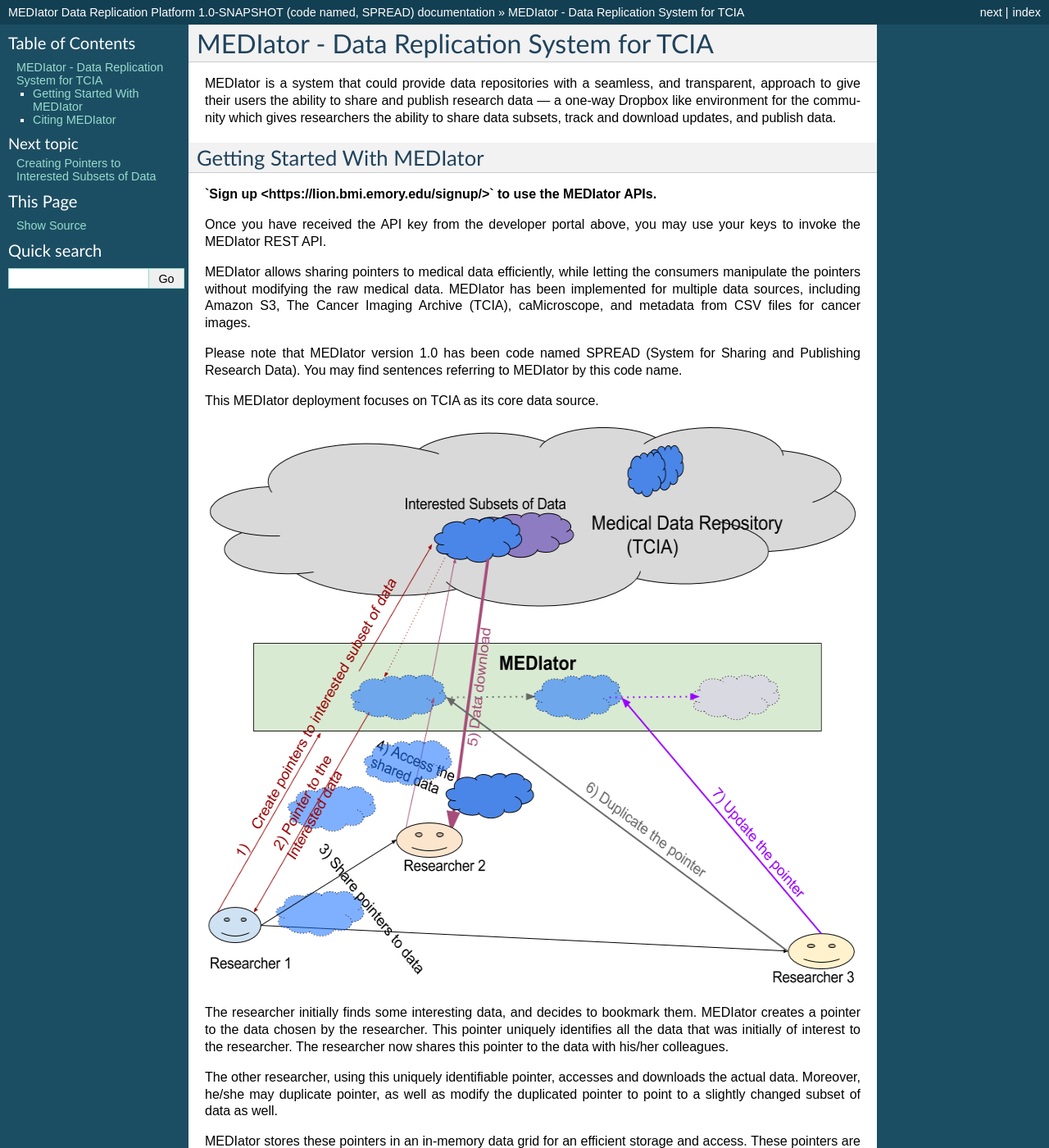
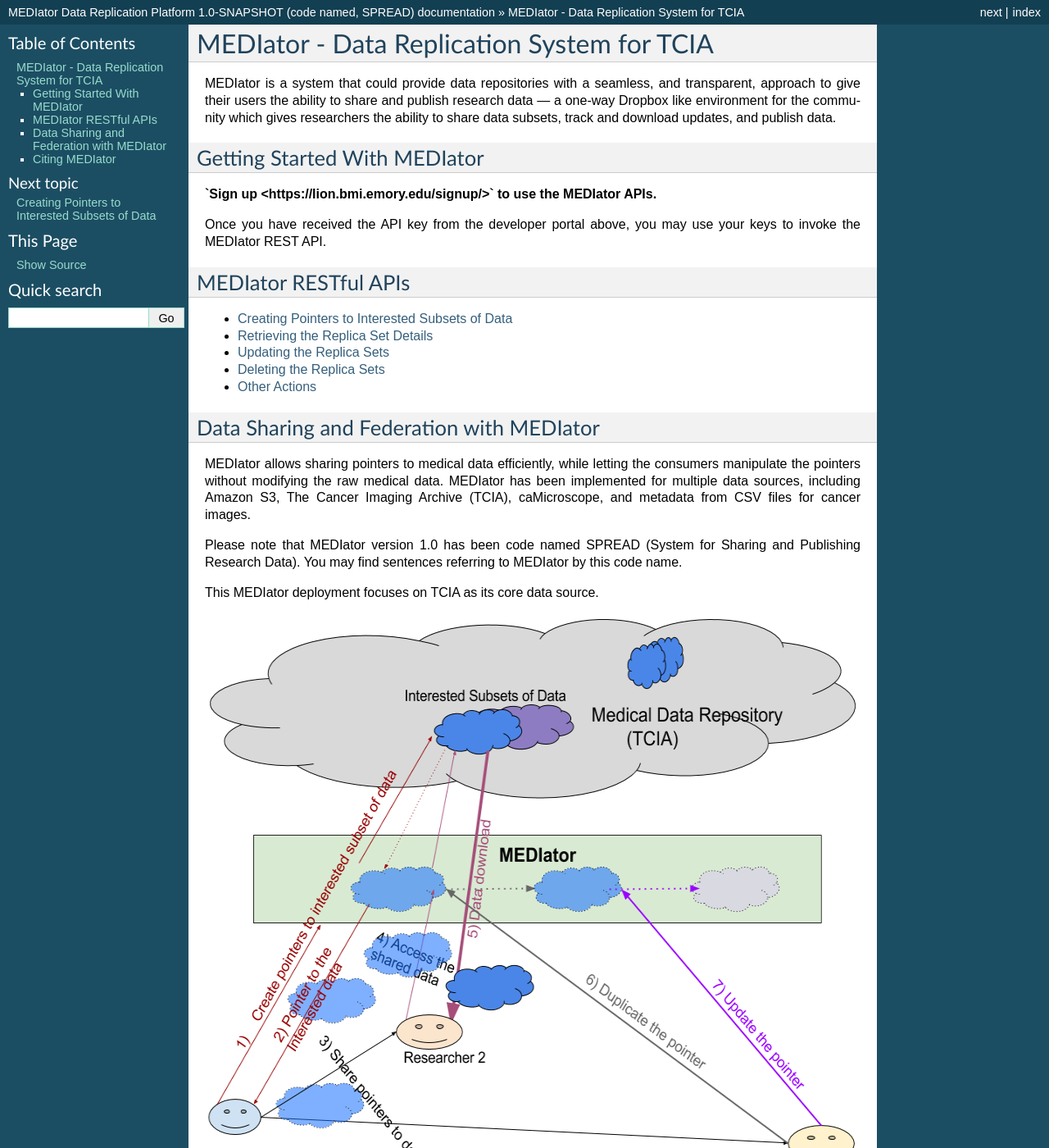
Before and after one commit to pradeeban/mediator, a Sphinx documentation site: the page built from docs/source/index.rst, in a window 1280 px wide and 1400 px high. Shown: the whole window at 82% size. Built offline with Sphinx 7.4.7, drawn with Linux system fonts in a browser that asks for light colours; some of the changed text lies outside the part shown.

```diff
--- a/docs/source/index.rst
+++ b/docs/source/index.rst
@@ -19,6 +19,22 @@
 
 Once you have received the API key from the developer portal above, you may use your keys to invoke the MEDIator REST API.
 
+
+MEDIator RESTful APIs
+#####################
+
+.. toctree::
+   :maxdepth: 1
+
+   sections/restapi/Create
+   sections/restapi/Retrieve
+   sections/restapi/Update
+   sections/restapi/Delete
+   sections/restapi/Other
+
+
+Data Sharing and Federation with MEDIator
+#########################################
 
 MEDIator allows sharing pointers to medical data efficiently, while letting the consumers manipulate the pointers
 without modifying the raw medical data. MEDIator has been implemented for multiple data sources, including Amazon S3,
```
Also changed, not shown: other parts of docs/source/index.rst (+0 -13 lines).
